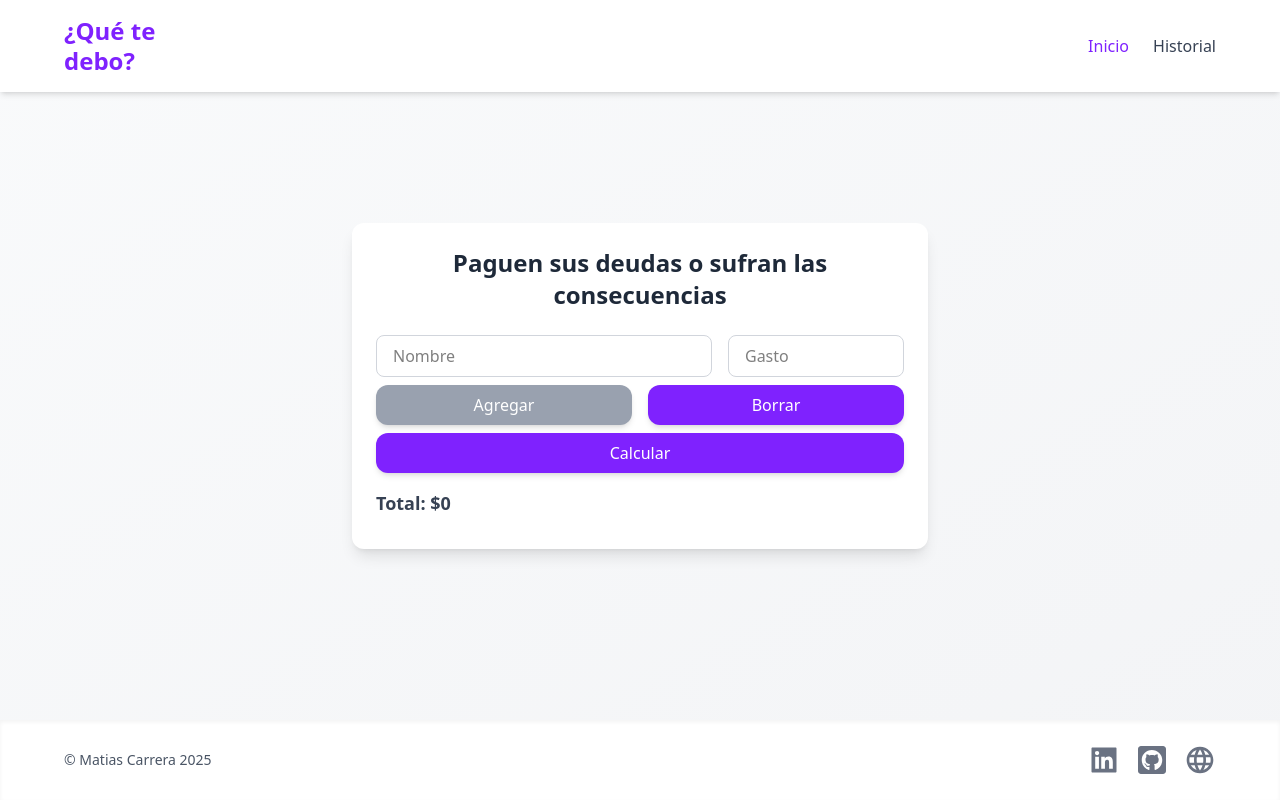
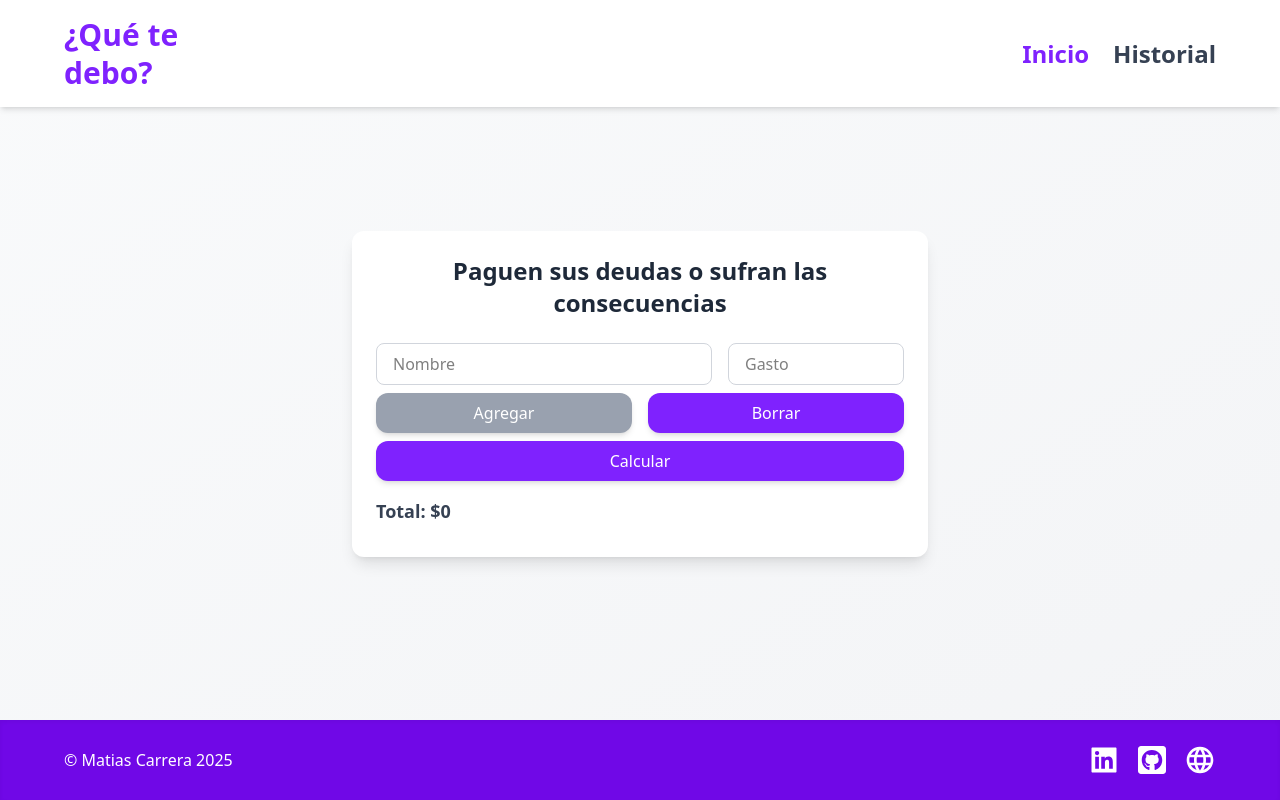
Before and after one commit to maticarrera12/quetedebo, a React (Vite) app: page / in a window 1280 px wide. Built offline with nearby package versions, Linux system fonts and the light colour scheme.

Commit message:
color footer

```diff
--- a/src/components/FooterComponent.tsx
+++ b/src/components/FooterComponent.tsx
@@ -5,21 +5,21 @@ import { MdLanguage } from "react-icons/md";
 
 function FooterComponent(): JSX.Element {
   return (
-  <footer className="bg-white shadow-inner py-6 px-4 mt-10">
+  <footer className="bg-violet-700 shadow-inner py-6 px-4 mt-10">
   <div className="max-w-6xl mx-auto flex flex-col md:flex-row items-center justify-between gap-4">
 
     {/* Texto */}
-    <div className="text-gray-600 text-sm text-center md:text-left">
+    <div className="text-white text-md font-medium text-center md:text-left">
       <p>&copy; Matias Carrera 2025</p>
     </div>
 
     {/* Íconos */}
-    <div className="flex space-x-4 text-2xl text-gray-500">
+    <div className="flex space-x-4 text-2xl text-white">
       <a
         href="http://www.linkedin.com/in/matias-carrera"
         target="_blank"
         rel="noopener noreferrer"
-        className="hover:text-violet-600 transition-colors"
+        className="hover:text-violet-300 transition-colors"
       >
         <AiFillLinkedin size={32}/>
       </a>
@@ -27,7 +27,7 @@ function FooterComponent(): JSX.Element {
         href="https://github.com/maticarrera12"
         target="_blank"
         rel="noopener noreferrer"
-        className="hover:text-violet-600 transition-colors"
+        className="hover:text-violet-300 transition-colors"
       >
         <FaGithubSquare size={32}/>
       </a>
@@ -35,7 +35,7 @@ function FooterComponent(): JSX.Element {
         href="https://matiascarreradev.com"
         target="_blank"
         rel="noopener noreferrer"
-        className="hover:text-violet-600 transition-colors"
+        className="hover:text-violet-300 transition-colors"
       >
         <MdLanguage size={32}/>
       </a>
--- a/src/components/NavbarComponent.tsx
+++ b/src/components/NavbarComponent.tsx
@@ -12,7 +12,7 @@ function NavbarComponent(): JSX.Element {
     <div>
       <h1
         onClick={() => navigate('/')}
-        className="text-2xl font-bold text-violet-600 cursor-pointer leading-tight"
+        className="text-3xl font-bold text-violet-600 cursor-pointer leading-tight"
         role="button"
         tabIndex={0}
       >
@@ -23,7 +23,7 @@ function NavbarComponent(): JSX.Element {
 
     {/* Links */}
     <div>
-   <ul className="flex space-x-6 text-gray-700 font-medium">
+   <ul className="flex space-x-6 text-gray-700 font-semibold text-2xl">
   <li
     onClick={() => navigate('/')}
     className={`cursor-pointer transition-colors ${
```
